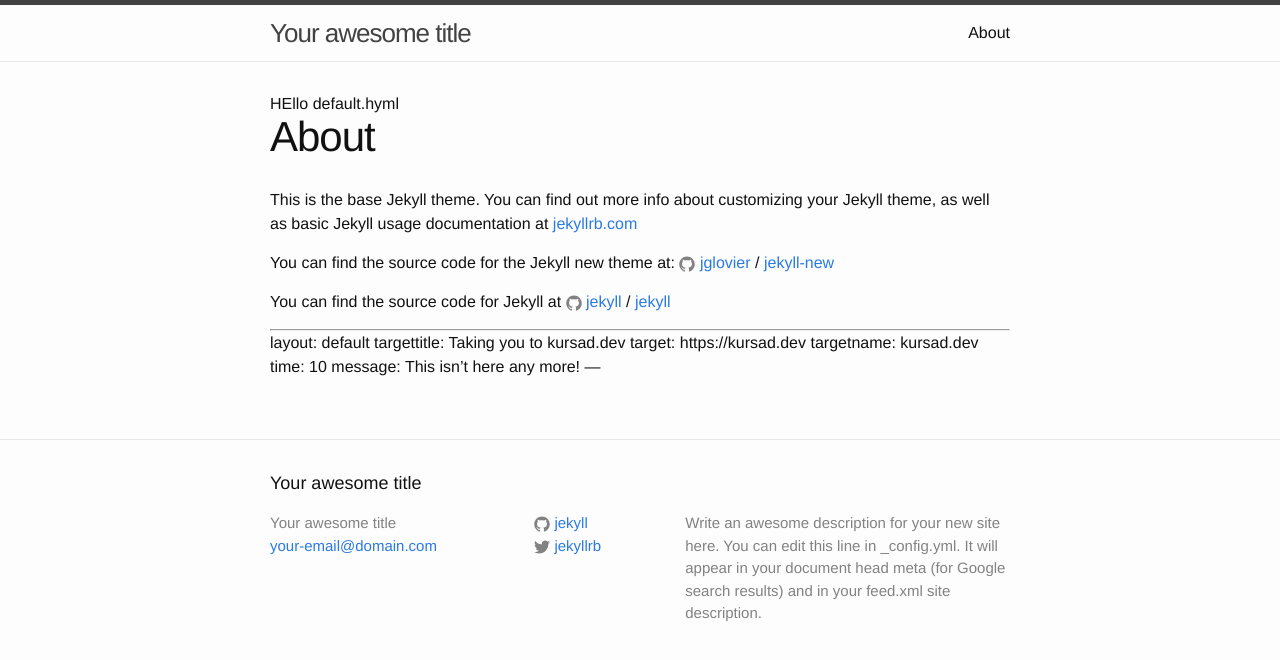
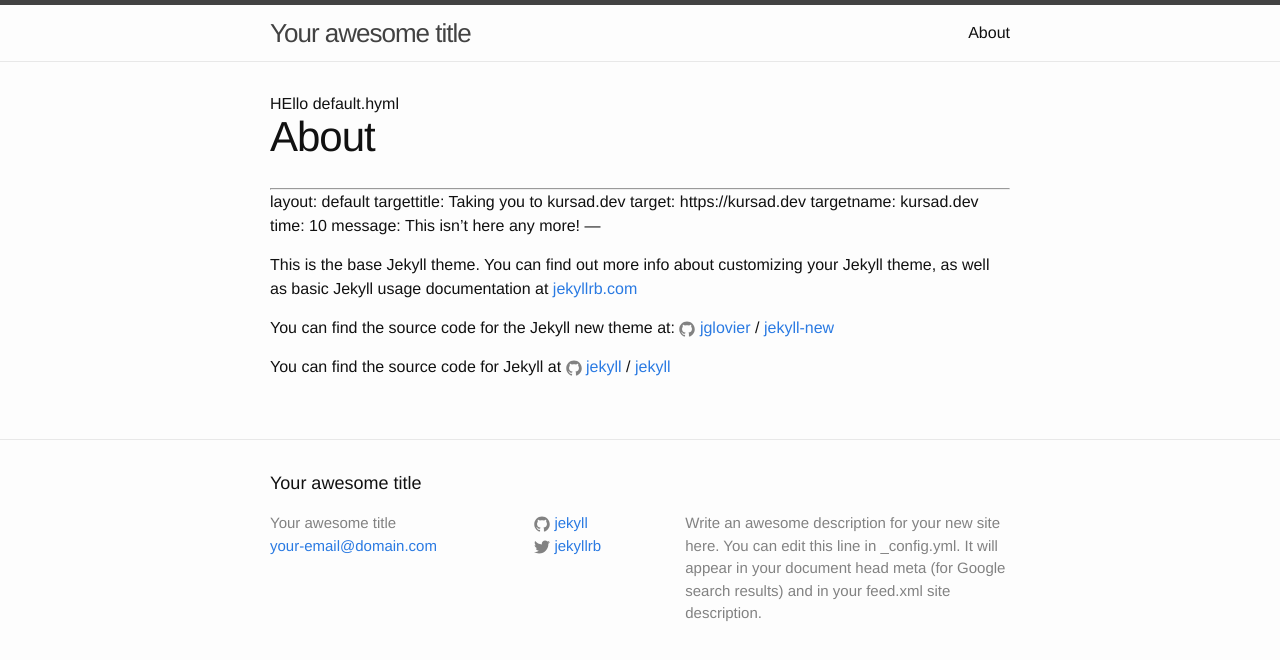
Before and after one commit to kursadcayir/kursadcayir.github.io, a Jekyll site: the page built from about.md, in a window 1280 px wide. Shown: the top 660 px of the page. Built offline with Jekyll 4.4.1, drawn with Linux system fonts in a browser that asks for light colours; part of the change alters nothing that is shown.

```diff
--- a/about.md
+++ b/about.md
@@ -3,6 +3,16 @@ layout: page
 title: About
 permalink: /about/
 ---
+
+---
+layout: default
+targettitle: Taking you to kursad.dev
+target: https://kursad.dev
+targetname: kursad.dev
+time: 10
+message: This isn't here any more!
+---
+
 
 This is the base Jekyll theme. You can find out more info about customizing your Jekyll theme, as well as basic Jekyll usage documentation at [jekyllrb.com](http://jekyllrb.com/)
 
@@ -13,12 +23,3 @@ You can find the source code for the Jekyll new theme at:
 You can find the source code for Jekyll at
 {% include icon-github.html username="jekyll" %} /
 [jekyll](https://github.com/jekyll/jekyll)
-
----
-layout: default
-targettitle: Taking you to kursad.dev
-target: https://kursad.dev
-targetname: kursad.dev
-time: 10
-message: This isn't here any more!
----
```
